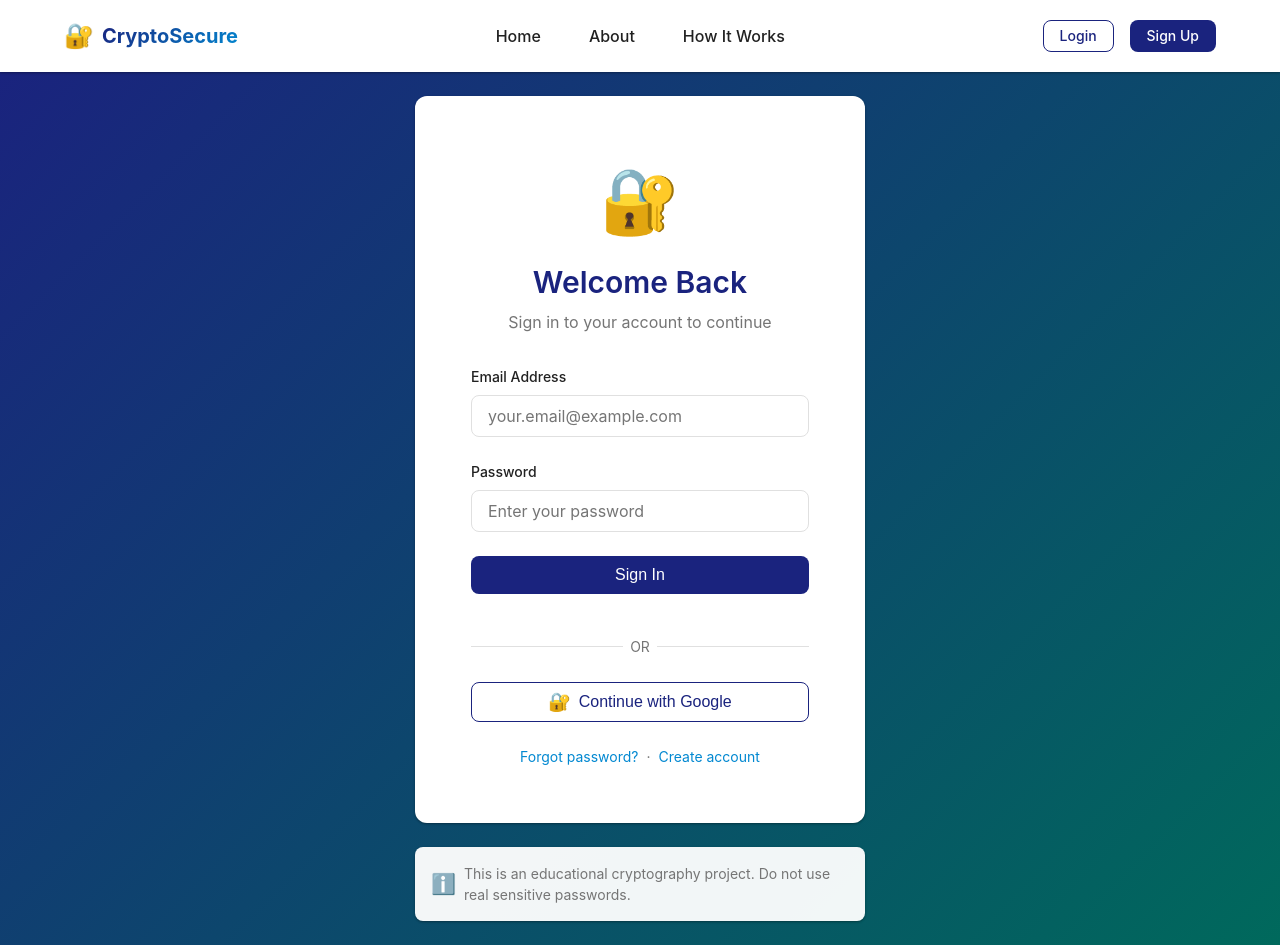
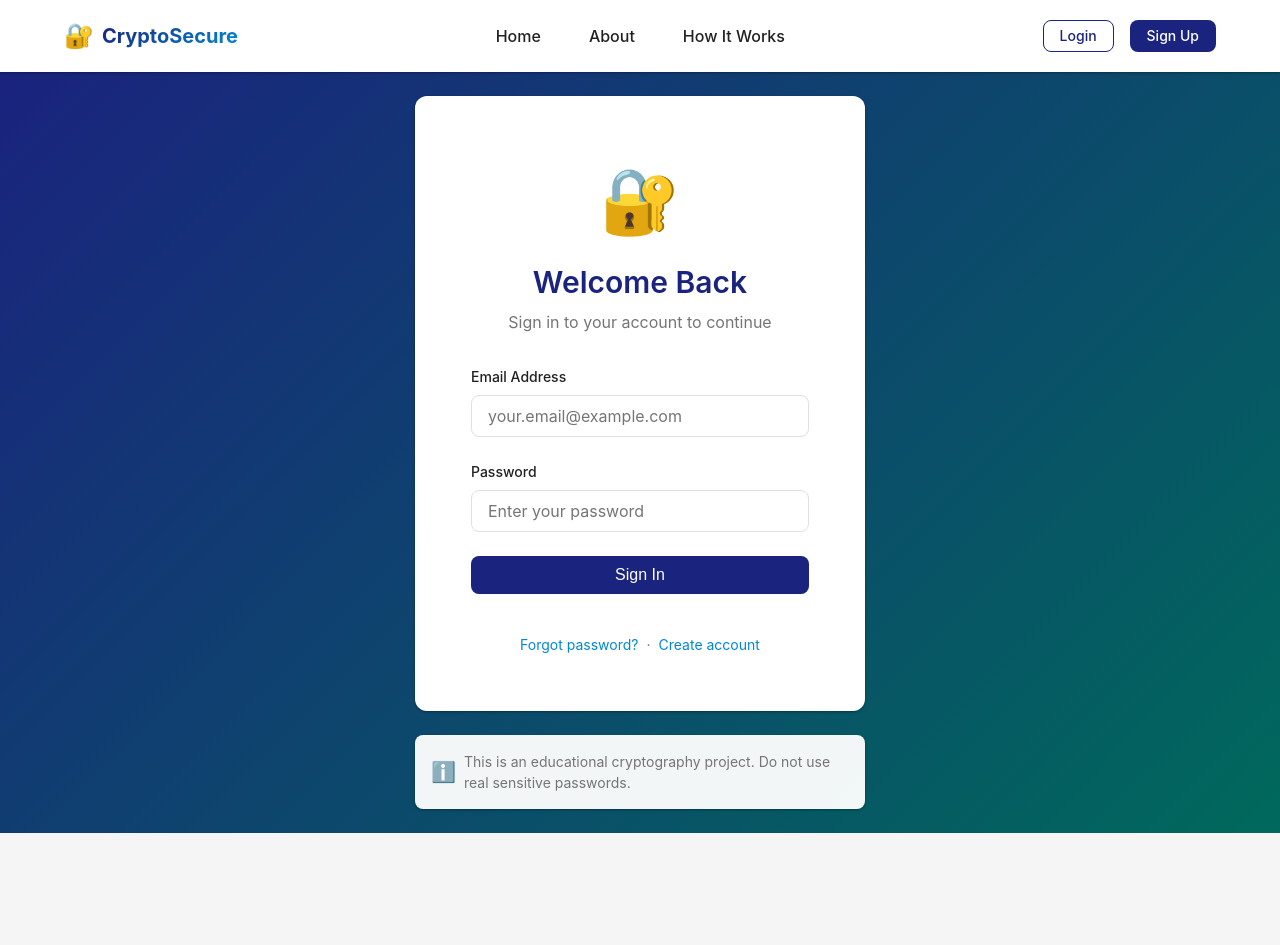
Before and after one commit to zahraa-salloum/crypto-secure-frontend, an Angular app: page /login in a window 1280 px wide. After the commit the page ends 833 px from the top, so only its background shows below. Built offline with nearby package versions, Linux system fonts and the light colour scheme.

Commit message:
Remove Google OAuth button from login and register pages

```diff
--- a/src/app/core/services/auth.service.ts
+++ b/src/app/core/services/auth.service.ts
@@ -59,25 +59,6 @@ export class AuthService {
       tap(response => this.handleAuthSuccess(response)),
       catchError(error => this.handleAuthError(error))
     );
-  }
-
-  /**
-   * Login with Google OAuth
-   */
-  loginWithGoogle(): void {
-    // Redirect to backend Google OAuth endpoint
-    window.location.href = `${this.API_URL}/google`;
-  }
-
-  /**
-   * Handle Google OAuth callback
-   */
-  handleGoogleCallback(token: string, user: User): void {
-    this.handleAuthSuccess({
-      success: true,
-      message: 'Google login successful',
-      data: { token, user }
-    });
   }
 
   /**
--- a/src/app/features/auth/login/login.component.html
+++ b/src/app/features/auth/login/login.component.html
@@ -69,21 +69,6 @@
             Sign In
           }
         </button>
-
-        <!-- Google OAuth -->
-        <div class="divider">
-          <span>OR</span>
-        </div>
-
-        <button
-          type="button"
-          (click)="loginWithGoogle()"
-          class="btn btn-outline btn-block google-btn"
-          [disabled]="loading()"
-        >
-          <span class="google-icon">🔐</span>
-          Continue with Google
-        </button>
       </form>
 
       <!-- Links -->
--- a/src/app/features/auth/login/login.component.scss
+++ b/src/app/features/auth/login/login.component.scss
@@ -58,48 +58,6 @@
   margin-bottom: var(--spacing-sm);
 }
 
-.divider {
-  position: relative;
-  text-align: center;
-  margin: var(--spacing-md) 0;
-}
-
-.divider::before,
-.divider::after {
-  content: '';
-  position: absolute;
-  top: 50%;
-  width: 45%;
-  height: 1px;
-  background-color: var(--color-border);
-}
-
-.divider::before {
-  left: 0;
-}
-
-.divider::after {
-  right: 0;
-}
-
-.divider span {
-  background-color: var(--color-white);
-  padding: 0 var(--spacing-sm);
-  color: var(--color-text-secondary);
-  font-size: var(--font-size-sm);
-}
-
-.google-btn {
-  display: flex;
-  align-items: center;
-  justify-content: center;
-  gap: var(--spacing-xs);
-}
-
-.google-icon {
-  font-size: var(--font-size-lg);
-}
-
 .auth-links {
   display: flex;
   align-items: center;
--- a/src/app/features/auth/login/login.component.ts
+++ b/src/app/features/auth/login/login.component.ts
@@ -68,8 +68,4 @@ export class LoginComponent {
       }
     });
   }
-
-  loginWithGoogle(): void {
-    this.authService.loginWithGoogle();
-  }
 }
--- a/src/app/features/auth/register/register.component.html
+++ b/src/app/features/auth/register/register.component.html
@@ -122,21 +122,6 @@
             Create Account
           }
         </button>
-
-        <!-- Google OAuth -->
-        <div class="divider">
-          <span>OR</span>
-        </div>
-
-        <button
-          type="button"
-          (click)="loginWithGoogle()"
-          class="btn btn-outline btn-block google-btn"
-          [disabled]="loading()"
-        >
-          <span class="google-icon">🔐</span>
-          Continue with Google
-        </button>
       </form>
 
       <!-- Links -->
--- a/src/app/features/auth/register/register.component.scss
+++ b/src/app/features/auth/register/register.component.scss
@@ -39,48 +39,6 @@
   margin-bottom: var(--spacing-sm);
 }
 
-.divider {
-  position: relative;
-  text-align: center;
-  margin: var(--spacing-md) 0;
-}
-
-.divider::before,
-.divider::after {
-  content: '';
-  position: absolute;
-  top: 50%;
-  width: 45%;
-  height: 1px;
-  background-color: var(--color-border);
-}
-
-.divider::before {
-  left: 0;
-}
-
-.divider::after {
-  right: 0;
-}
-
-.divider span {
-  background-color: var(--color-white);
-  padding: 0 var(--spacing-sm);
-  color: var(--color-text-secondary);
-  font-size: var(--font-size-sm);
-}
-
-.google-btn {
-  display: flex;
-  align-items: center;
-  justify-content: center;
-  gap: var(--spacing-xs);
-}
-
-.google-icon {
-  font-size: var(--font-size-lg);
-}
-
 .auth-links {
   text-align: center;
   margin-top: var(--spacing-md);
--- a/src/app/features/auth/register/register.component.ts
+++ b/src/app/features/auth/register/register.component.ts
@@ -73,8 +73,4 @@ export class RegisterComponent {
       }
     });
   }
-
-  loginWithGoogle(): void {
-    this.authService.loginWithGoogle();
-  }
 }
```
Also changed, not shown: 1 other file (tests, documents, lock files or other folders).
